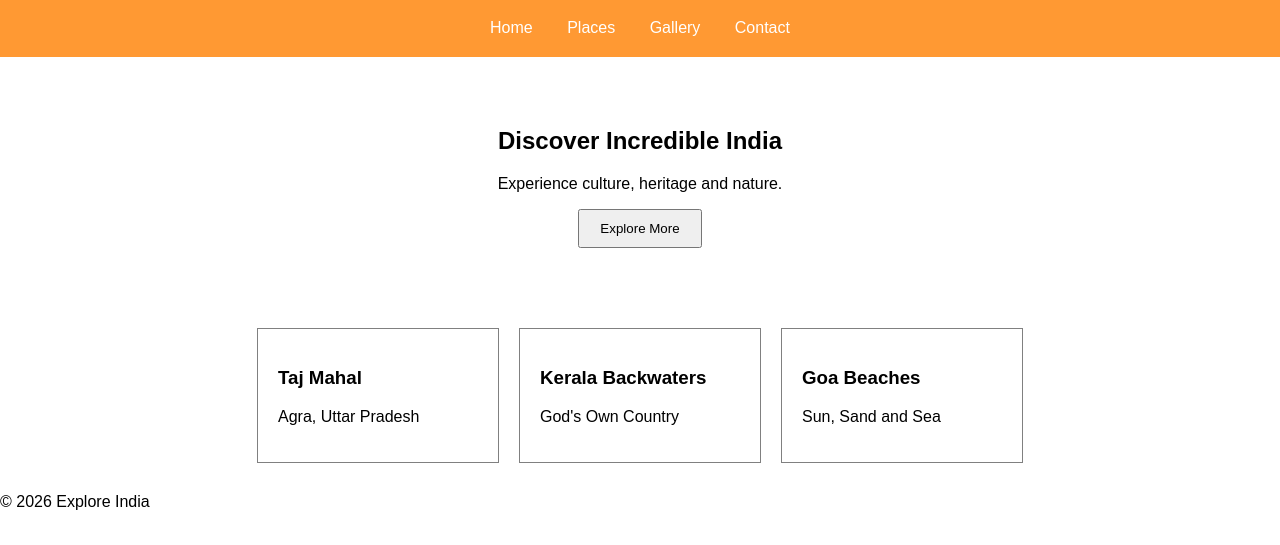
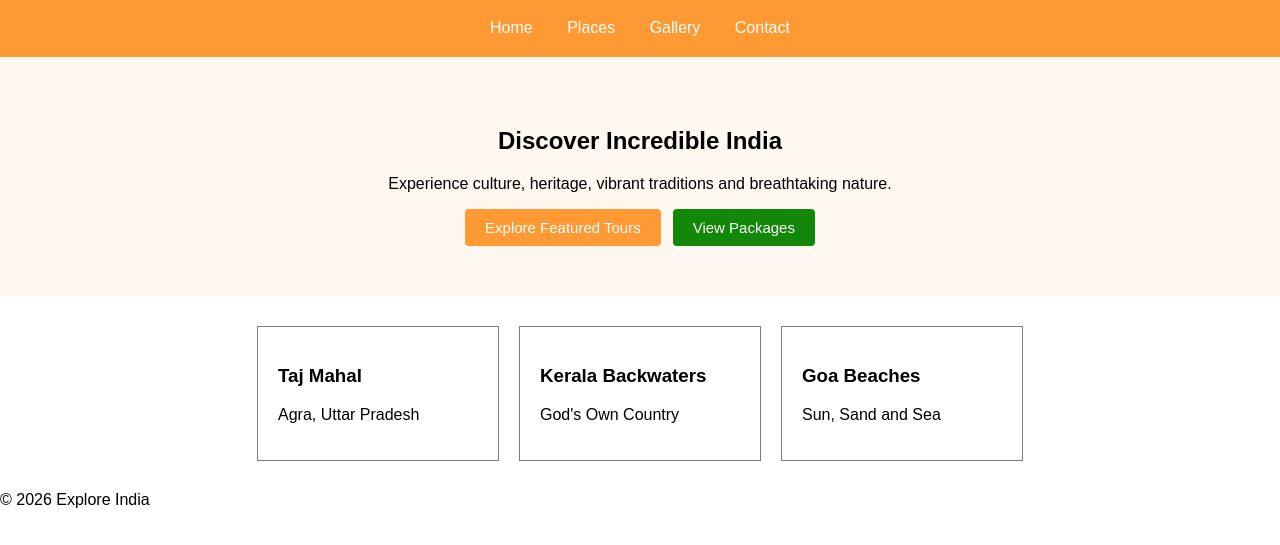
Before and after one commit to Rehan038/DevOpsLab1, a plain HTML site: page travel-india/travel-india/index.html in a window 1280 px wide. Shown: the part 81-626 px from the top of the page. Drawn offline with Linux system fonts and the light colour scheme.

Commit message:
feat(ui): add interactive hero action buttons and quick navigation

```diff
--- a/travel-india/travel-india/css/style.css
+++ b/travel-india/travel-india/css/style.css
@@ -19,10 +19,32 @@ nav a{
 .hero{
     text-align:center;
     padding:50px;
+    background: #fff8f0;
+}
+
+.hero-actions {
+    margin-top: 15px;
+    display: flex;
+    justify-content: center;
+    gap: 12px;
 }
 
 button{
     padding:10px 20px;
+    border: none;
+    border-radius: 4px;
+    cursor: pointer;
+    font-size: 15px;
+}
+
+.btn-primary {
+    background: #ff9933;
+    color: white;
+}
+
+.btn-secondary {
+    background: #138808;
+    color: white;
 }
 
 .places{
--- a/travel-india/travel-india/index.html
+++ b/travel-india/travel-india/index.html
@@ -19,11 +19,12 @@
 
 <section class="hero">
     <h2>Discover Incredible India</h2>
-    <p>Experience culture, heritage and nature.</p>
+    <p>Experience culture, heritage, vibrant traditions and breathtaking nature.</p>
 
-    <button onclick="showMessage()">
-        Explore More
-    </button>
+    <div class="hero-actions">
+        <button class="btn-primary" onclick="showMessage()">Explore Featured Tours</button>
+        <button class="btn-secondary" onclick="alert('Viewing popular packages!')">View Packages</button>
+    </div>
 </section>
 
 <section class="places">
```
